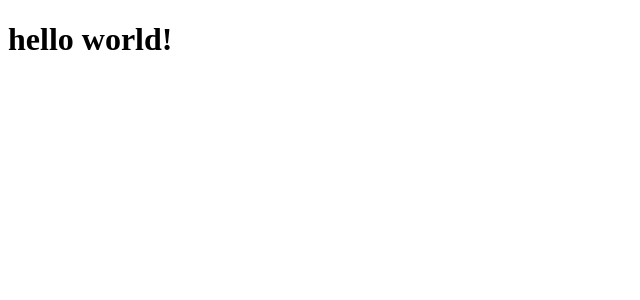
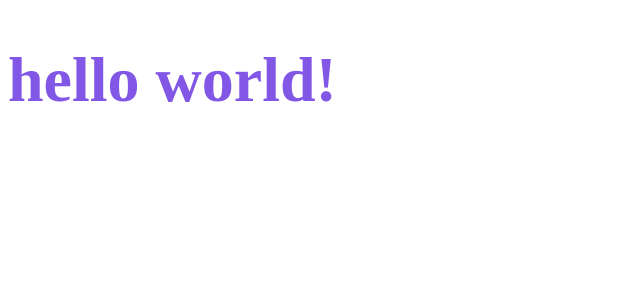
Before and after one commit to Mateus-Castellar/dtmoney-react, a React (Create React App) app: page / in a window 1280 px wide. Shown: the top 300 px of the page, without its empty margins (0-640 px from the left). Built offline with nearby package versions, Linux system fonts and the light colour scheme.

Commit message:
feat: Estrategia de css com styled-component

```diff
--- a/package.json
+++ b/package.json
@@ -6,6 +6,7 @@
     "react": "^18.2.0",
     "react-dom": "^18.2.0",
     "react-scripts": "5.0.1",
+    "styled-components": "^5.3.6",
     "web-vitals": "^2.1.4"
   },
   "devDependencies": {
@@ -16,6 +17,7 @@
     "@types/node": "^16.18.12",
     "@types/react": "^18.0.28",
     "@types/react-dom": "^18.0.10",
+    "@types/styled-components": "^5.1.26",
     "typescript": "^4.9.5"
   },
   "scripts": {
--- a/src/App.tsx
+++ b/src/App.tsx
@@ -1,7 +1,14 @@
+import styled from "styled-components";
+
+const Title = styled.h1`
+  color: #8257e6;
+  font-size: 64px;
+`;
+
 export function App() {
   return (
     <div className="App">
-      <h1>hello world!</h1>
+      <Title>hello world!</Title>
     </div>
   );
 }
```
Also changed, not shown: 1 other file (tests, documents, lock files or other folders).
